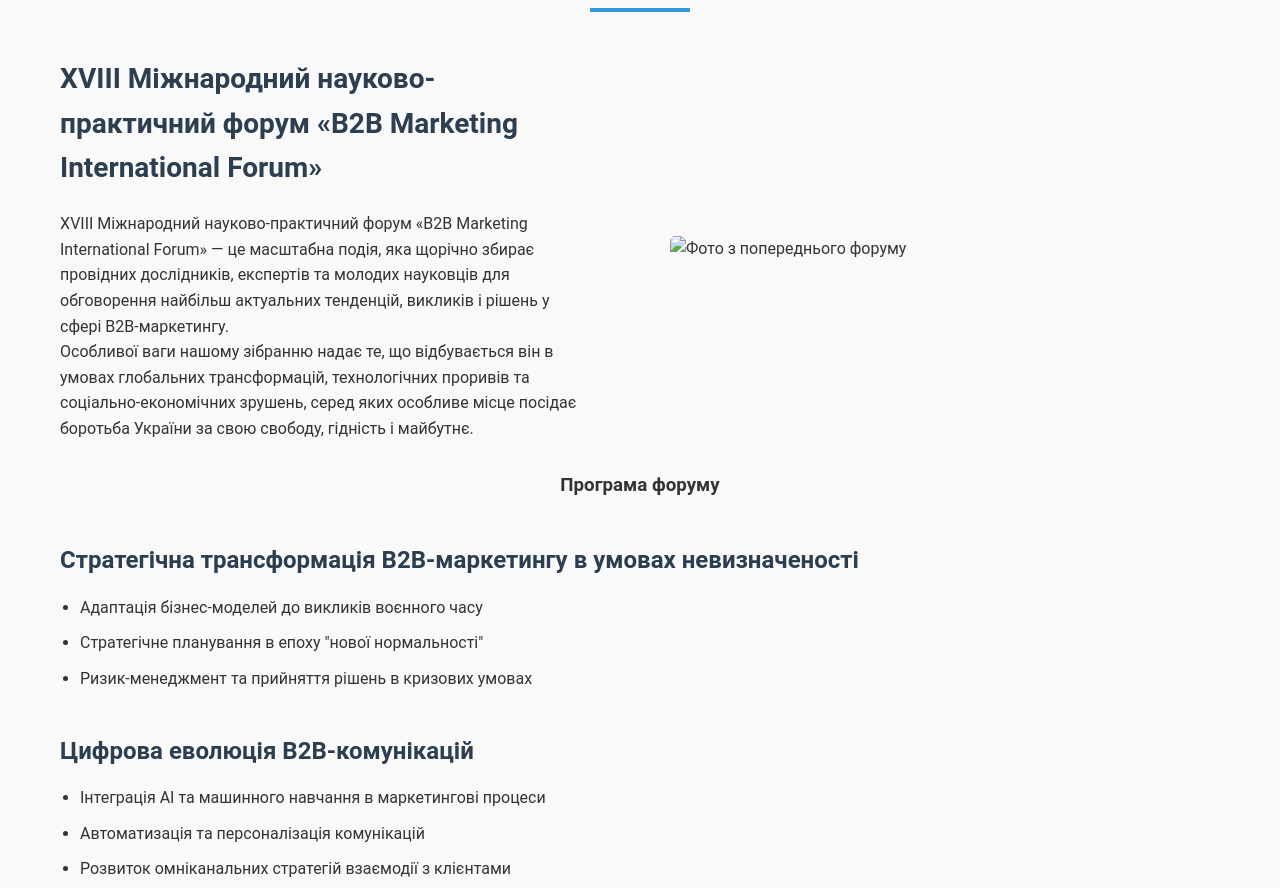
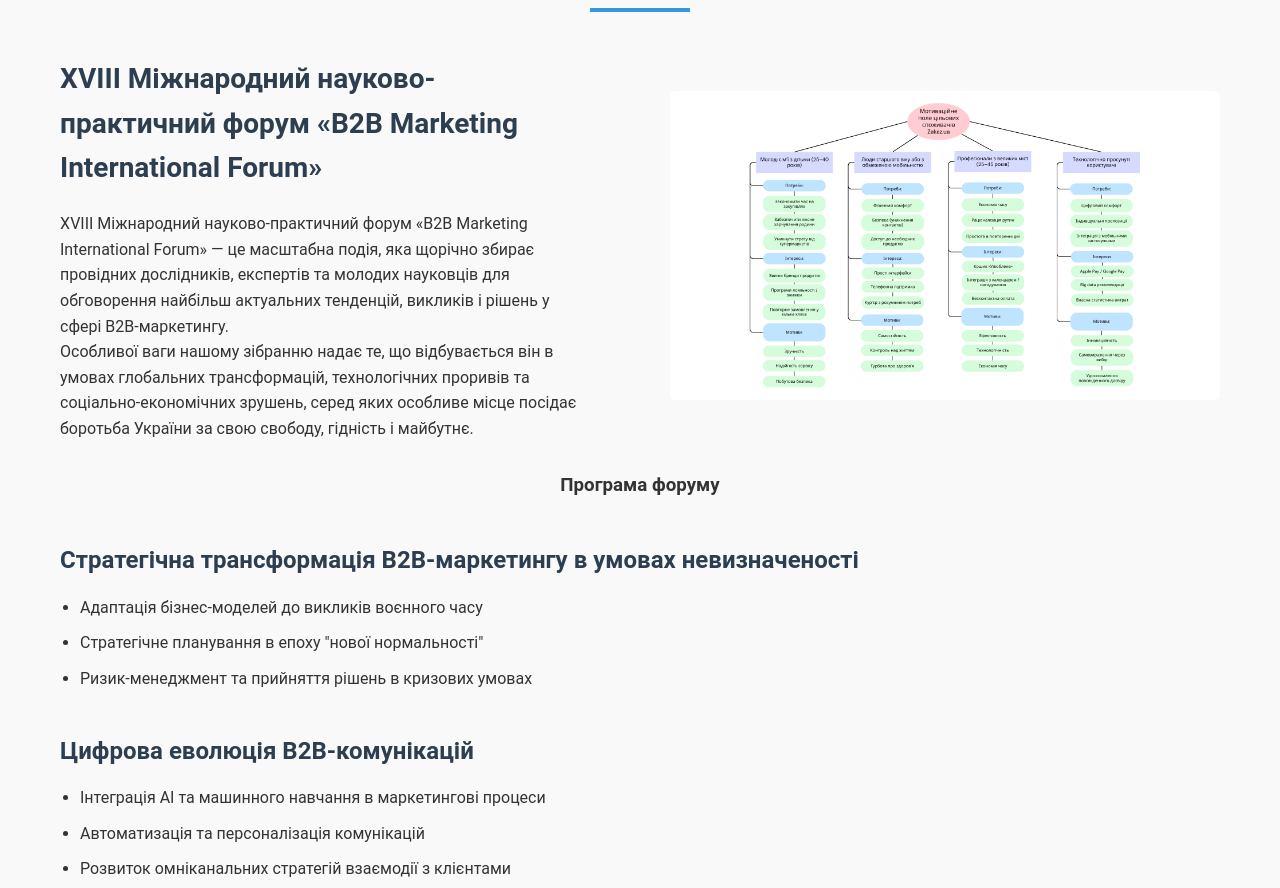
Before and after one commit to TonyaPanasyuk/Project-work, a plain HTML site: page index.html in a window 1280 px wide. Shown: the part 1323-2211 px from the top of the page. Drawn offline with Linux system fonts and the light colour scheme.

Commit message:
Update index.html

```diff
--- a/index.html
+++ b/index.html
@@ -719,7 +719,7 @@
                 <p>Особливої ваги нашому зібранню надає те, що відбувається він в умовах глобальних трансформацій, технологічних проривів та соціально-економічних зрушень, серед яких особливе місце посідає боротьба України за свою свободу, гідність і майбутнє.</p>
             </div>
             <div>
-                <img src="/api/placeholder/600/400" alt="Фото з попереднього форуму" style="width: 100%; border-radius: 5px;">
+                <img src="Мотиваційне поле цільових споживачів Zakaz.ua.png" alt="Фото з попереднього форуму" style="width: 100%; border-radius: 5px;">
             </div>
         </div>
 
```
